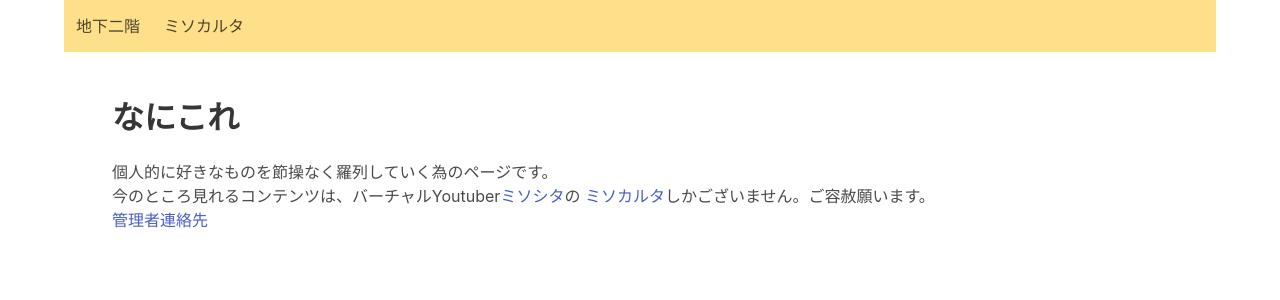
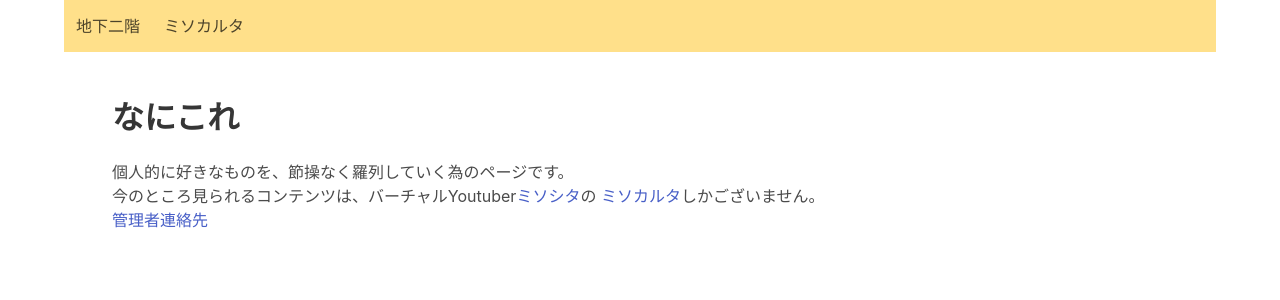
Before and after one commit to utmz54/videobox-underground-nuxt, a Nuxt app: page / in a window 1280 px wide. Shown: the top 300 px of the page. Built offline with nearby package versions, Linux system fonts and the light colour scheme.

Commit message:
ら抜き言葉

```diff
--- a/pages/index.vue
+++ b/pages/index.vue
@@ -4,9 +4,9 @@
       <div class="hero-body">
         <div class="container">
           <h1 class="title">なにこれ</h1>
-          <p>個人的に好きなものを節操なく羅列していく為のページです。</p>
-          <p>今のところ見れるコンテンツは、バーチャルYoutuber<a href="https://www.youtube.com/channel/UCctWfjgLUh1yt-Wdz6W4yFQ" target="_blank">ミソシタ</a>の
-            <nuxt-link to="/miso/miso-karuta">ミソカルタ</nuxt-link>しかございません。ご容赦願います。
+          <p>個人的に好きなものを、節操なく羅列していく為のページです。</p>
+          <p>今のところ見られるコンテンツは、バーチャルYoutuber<a href="https://www.youtube.com/channel/UCctWfjgLUh1yt-Wdz6W4yFQ" target="_blank">ミソシタ</a>の
+            <nuxt-link to="/miso/miso-karuta">ミソカルタ</nuxt-link>しかございません。
           </p>
           <p><a href="https://twitter.com/KUMANOPUXTU" target="_blank">管理者連絡先</a></p>
         </div>
```
